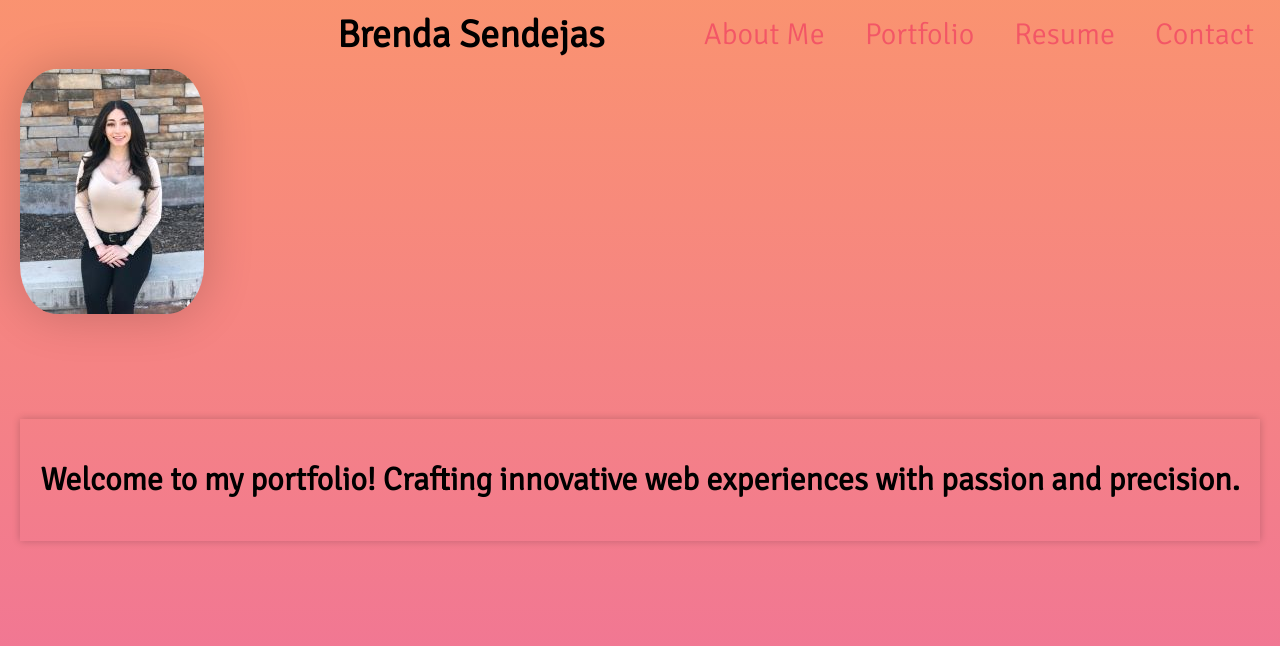
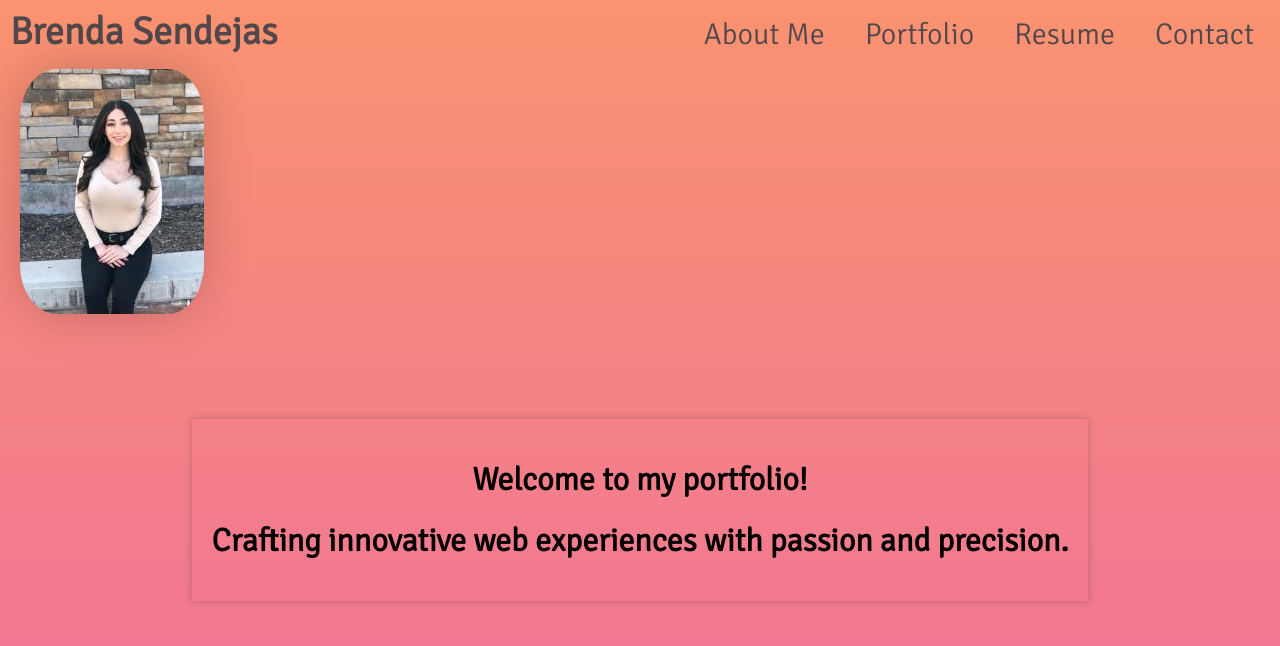
Before and after one commit to brenda255/react-portfolio, a React (Create React App) app: page / in a window 1280 px wide. Shown: the top 646 px of the page. Built offline with nearby package versions, Linux system fonts and the light colour scheme.

Commit message:
added to resume file,greeting, css

```diff
--- a/src/components/pages/Greeting.js
+++ b/src/components/pages/Greeting.js
@@ -5,10 +5,11 @@ import image from '../../images/me.jpg';
 export default function Greeting() {
   return (
     <div>
-    <img className="circle-image"  src={image} alt='me'/>
-    <div className='greeting'>
-            <h1>Welcome to my portfolio! Crafting innovative web experiences with passion and precision.</h1>
-    </div>
+      <img className="circle-image" src={image} alt='me' />
+      <div className='greeting'>
+        <h1 className="greeting-one">Welcome to my portfolio!</h1>
+        <h1> Crafting innovative web experiences with passion and precision.</h1>
+      </div>
     </div>
   );
 }
--- a/src/components/pages/Resume.js
+++ b/src/components/pages/Resume.js
@@ -8,7 +8,7 @@ export default function Resume() {
       <p>
         Download my <a href="https://docs.google.com/document/d/1uuReNEPYVU-HyOk8_85ByvHY04RgJ0qHXTcmk_wJPw4/edit?usp=sharing">Resume</a>
 </p>
-<h2>Front-end Proficiencies</h2>
+{/* <h2>Front-end Proficiencies</h2>
 <ul>
   <li>HTML</li>
   <li>CSS</li>
@@ -27,7 +27,23 @@ export default function Resume() {
   <li>MongoDB, Mongoose</li>
   <li>Rest</li>
   <li>GraphQL</li>
+</ul> */}
+
+<h1>Languages, Skills, and Libraries</h1>
+<div className='skills-container'>
+<ul>
+  <li><img src='https://skillicons.dev/icons?i=html' title='html' alt='html'/></li>
+  <li><img src='https://skillicons.dev/icons?i=css' title='css' alt='css'/></li>
+  <li><img src='https://skillicons.dev/icons?i=js' title='js' alt='js'/></li>
+  <li><img src='https://skillicons.dev/icons?i=react' title='react' alt='react'/></li>
+  <li><img src='https://skillicons.dev/icons?i=jquery' title='jquery' alt='jquery'/></li>
+  <li><img src='https://skillicons.dev/icons?i=nodejs' title='nodejs' alt='nodejs'/></li>
+  <li><img src='https://skillicons.dev/icons?i=mongodb' title='mongodb' alt='mongodb'/></li>
+  <li><img src='https://skillicons.dev/icons?i=mysql' title='mysql' alt='mysql'/></li>
+  <li><img src='https://skillicons.dev/icons?i=github' title='github' alt='github'/></li>
 </ul>
+
+    </div>
     </div>
   );
 }
--- a/src/components/style.css
+++ b/src/components/style.css
@@ -35,9 +35,9 @@ body {
     margin: 100px auto;
     padding: 20px;
     box-shadow: 0 0 8px rgba(0, 0, 0, 0.2);
-    display: flex;
+    /* display: flex;
     justify-content: center;
-    align-items: center;
+    align-items: center; */
     opacity: 0;
     transform: translateY(100vh);
     animation: fade-in-bottom 3s ease-in-out forwards;
@@ -59,18 +59,22 @@ body {
     transform: scale(1.05);
 }
 
-.greeting h1 {}
+
+.greeting-one {
+    display: flex;
+    justify-content: center;
+}
 
 
 .name {
     display: flex;
     font-size: 38px;
     font-weight: 900;
-    padding-left: 20%;
-    margin: auto;
+    margin-right: auto;
     opacity: 0;
     animation: fade-in 3s ease-in-out forwards;
     cursor: pointer;
+    color: rgb(82, 72, 75);
 }
 
 @keyframes fade-in {
@@ -179,6 +183,16 @@ padding: 0 20px; /* Add some padding to the sides for better readability */
 }
 
 
+/* Resume Page */
+.resume h1, .skills-container {
+    display: flex;
+    justify-content: center;
+}
+
+
+
+
+
 /* Contact Page */
 .form {
     text-align: center;
@@ -191,5 +205,5 @@ padding: 0 20px; /* Add some padding to the sides for better readability */
 }
 
 .nav-link {
-    color: #F35666;
+    color: rgb(82, 72, 75);
 }
```
